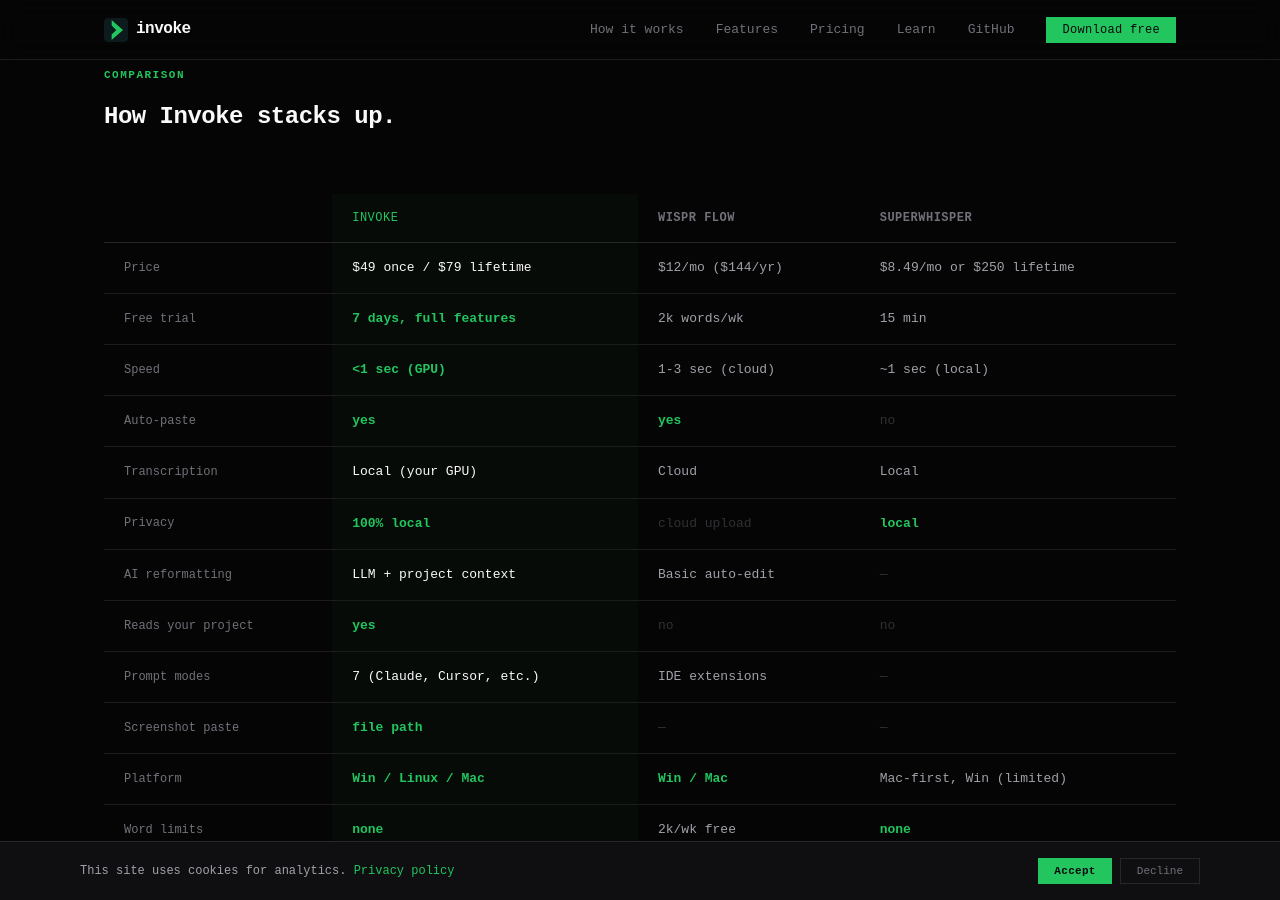
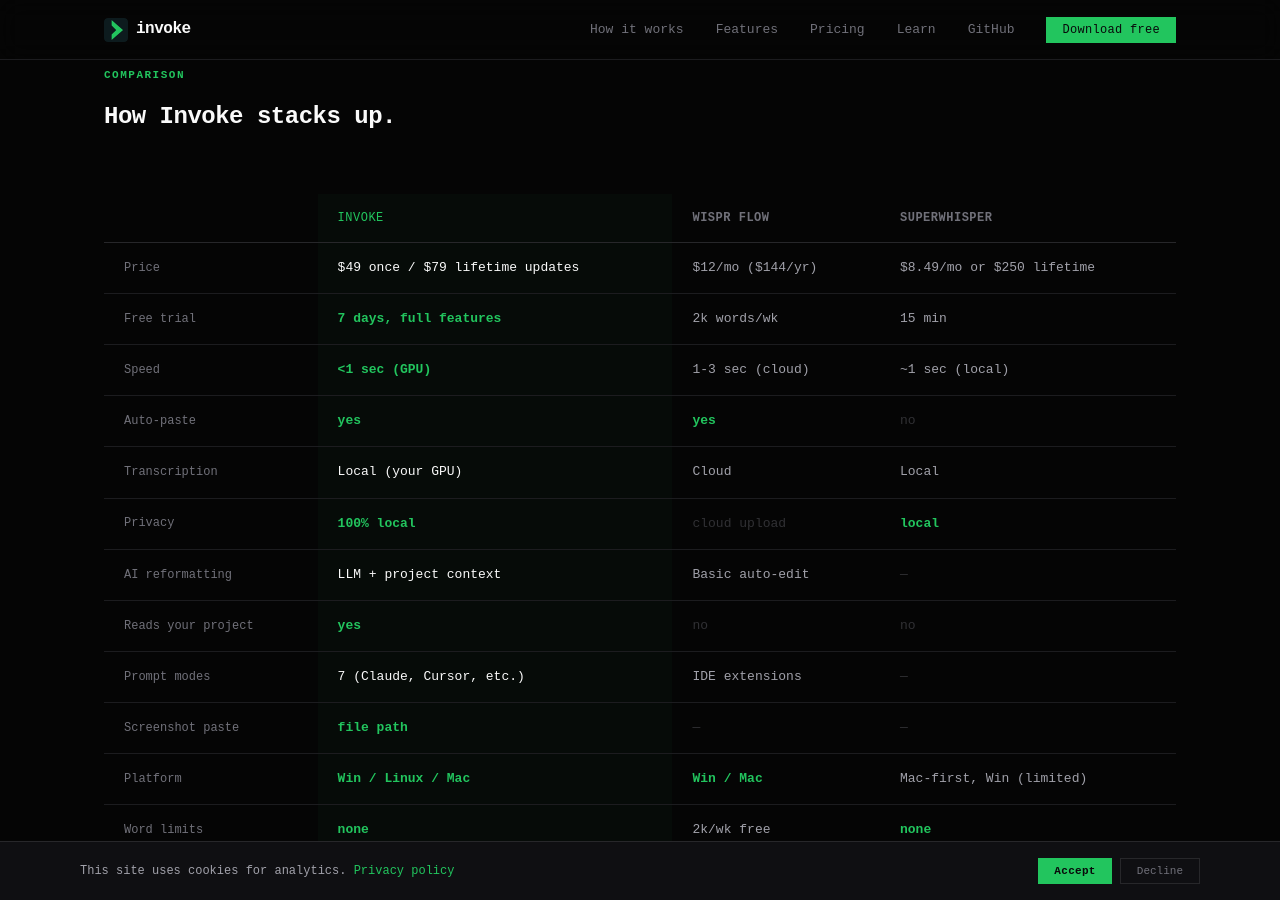
Before and after one commit to zmroth/getinvoke.dev, a Jekyll site: the page built from index.html, in a window 1280 px wide and 900 px high, scrolled down 3371 px. Built offline with Jekyll 4.4.1, drawn with Linux system fonts in a browser that asks for light colours.

Commit message:
Clarify $79 is for lifetime updates in comparison table
Co-Authored-By: Claude Opus 4.6 (1M context) <noreply@anthropic.com>

```diff
--- a/index.html
+++ b/index.html
@@ -1279,7 +1279,7 @@ footer .container {
         <tbody>
           <tr>
             <td>Price</td>
-            <td class="invoke-col">$49 once / $79 lifetime</td>
+            <td class="invoke-col">$49 once / $79 lifetime updates</td>
             <td>$12/mo ($144/yr)</td>
             <td>$8.49/mo or $250 lifetime</td>
           </tr>
```
